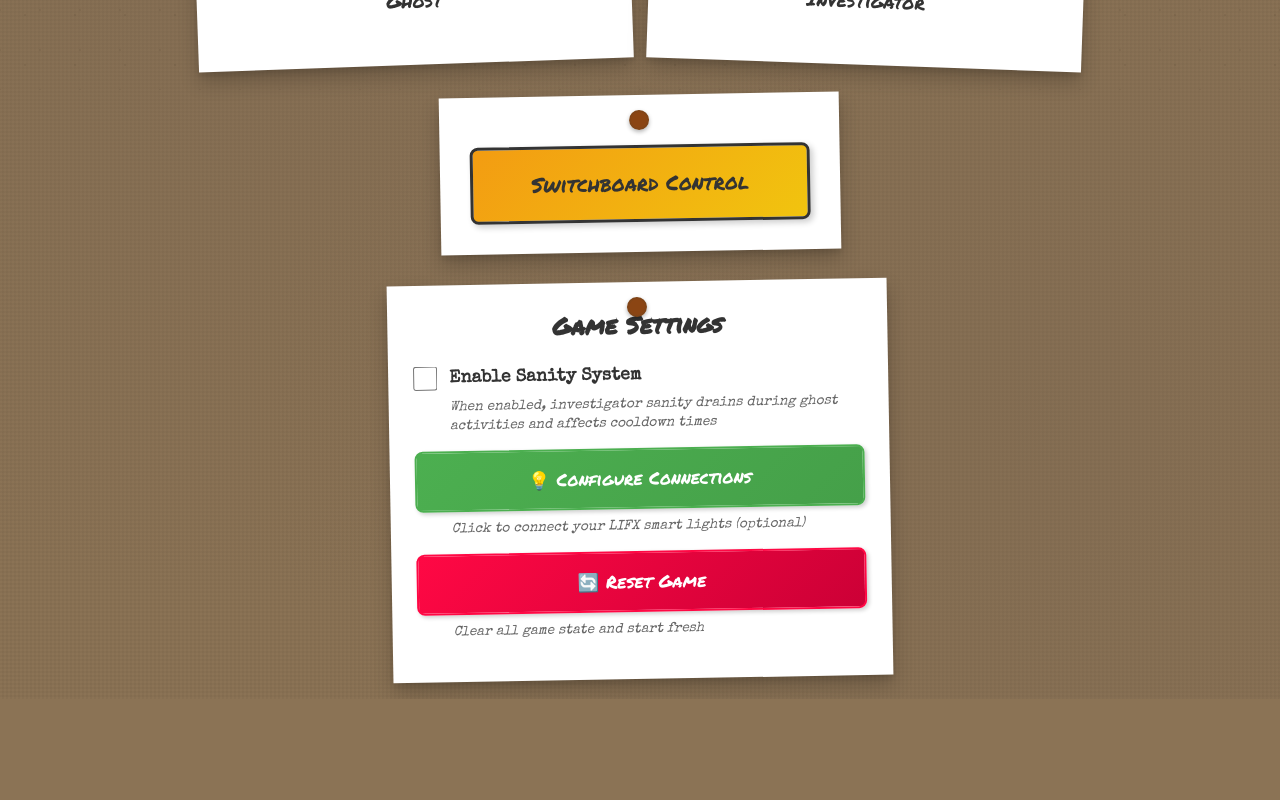
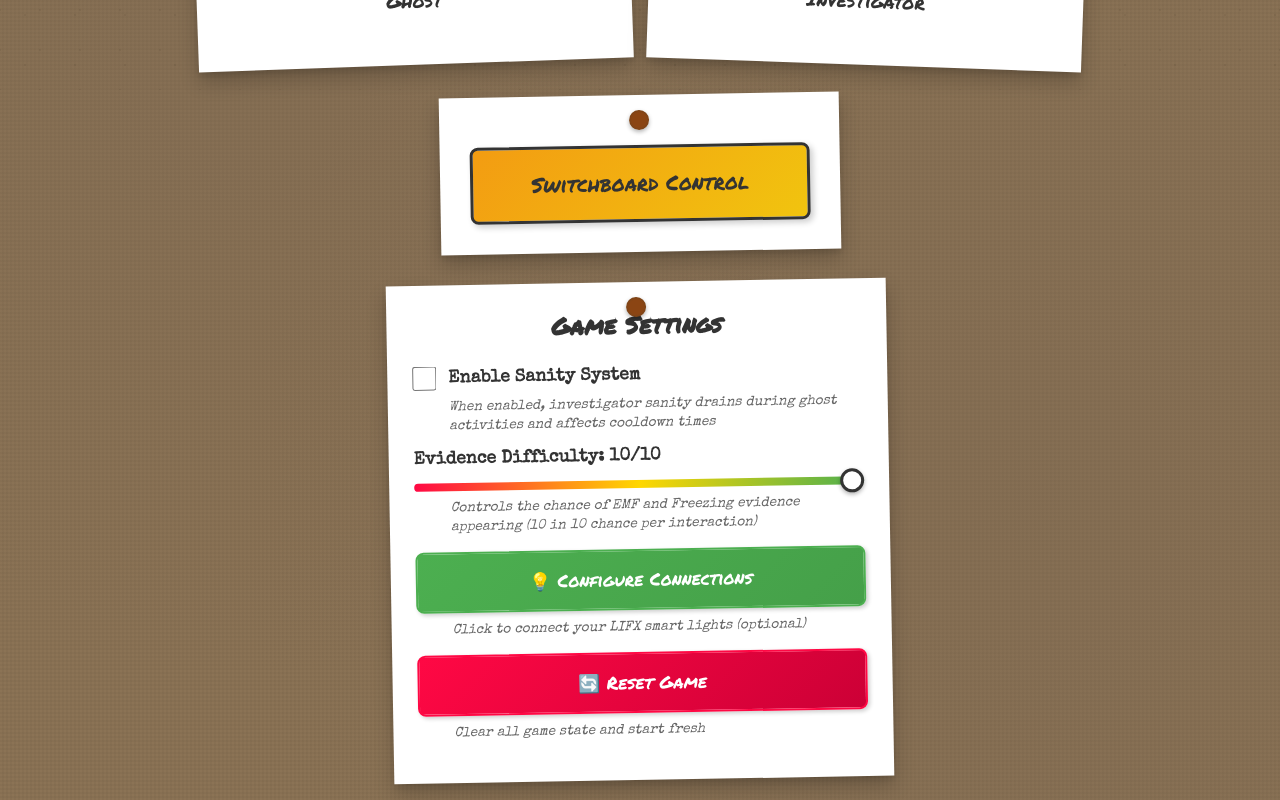
Before and after one commit to amylopes789/Phasmo_LARP, a Vue app: page / in a window 1280 px wide. Shown: the part 710-1510 px from the top of the page. Before the commit the page ends 1409 px from the top, so only its background shows below. Built offline with nearby package versions, Linux system fonts and the light colour scheme.

Commit message:
add difficulty

```diff
--- a/src/App.vue
+++ b/src/App.vue
@@ -45,6 +45,22 @@
           </p>
         </div>
         <div class="setting-item">
+          <div class="setting-label-slider">
+            <span class="setting-text">Evidence Difficulty: {{ difficulty }}/10</span>
+          </div>
+          <input
+            type="range"
+            min="1"
+            max="10"
+            v-model.number="difficulty"
+            @input="updateDifficulty"
+            class="difficulty-slider"
+          >
+          <p class="setting-description">
+            Controls the chance of EMF and Freezing evidence appearing ({{ difficulty }} in 10 chance per interaction)
+          </p>
+        </div>
+        <div class="setting-item">
           <button @click="showLifxSettings = true" class="lifx-settings-btn">
             💡 Configure Connections
           </button>
@@ -84,6 +100,7 @@ const { state, updateState, resetState } = useSharedState()
 
 const selectedRole = ref(null)
 const sanityEnabled = ref(state.sanityEnabled || false)
+const difficulty = ref(state.difficulty || 10)
 const showLifxSettings = ref(false)
 const lifxConfigured = ref(false)
 
@@ -115,6 +132,10 @@ const toggleSanity = () => {
   if (!sanityEnabled.value) {
     updateState({ sanity: 100 })
   }
+}
+
+const updateDifficulty = () => {
+  updateState({ difficulty: difficulty.value })
 }
 
 const resetGame = async () => {
@@ -341,6 +362,10 @@ const resetGame = async () => {
   margin-bottom: 8px;
 }
 
+.setting-label-slider {
+  margin-bottom: 12px;
+}
+
 .setting-checkbox {
   width: 24px;
   height: 24px;
@@ -353,6 +378,52 @@ const resetGame = async () => {
   font-size: 1.1rem;
   color: #333;
   font-weight: bold;
+}
+
+.difficulty-slider {
+  width: 100%;
+  height: 8px;
+  border-radius: 5px;
+  background: linear-gradient(to right, #ff0844 0%, #ffd700 50%, #4CAF50 100%);
+  outline: none;
+  -webkit-appearance: none;
+  appearance: none;
+  cursor: pointer;
+  margin-bottom: 8px;
+}
+
+.difficulty-slider::-webkit-slider-thumb {
+  -webkit-appearance: none;
+  appearance: none;
+  width: 24px;
+  height: 24px;
+  border-radius: 50%;
+  background: white;
+  border: 3px solid #333;
+  cursor: pointer;
+  box-shadow: 0 2px 4px rgba(0, 0, 0, 0.3);
+  transition: all 0.2s ease;
+}
+
+.difficulty-slider::-webkit-slider-thumb:hover {
+  transform: scale(1.2);
+  box-shadow: 0 3px 6px rgba(0, 0, 0, 0.4);
+}
+
+.difficulty-slider::-moz-range-thumb {
+  width: 24px;
+  height: 24px;
+  border-radius: 50%;
+  background: white;
+  border: 3px solid #333;
+  cursor: pointer;
+  box-shadow: 0 2px 4px rgba(0, 0, 0, 0.3);
+  transition: all 0.2s ease;
+}
+
+.difficulty-slider::-moz-range-thumb:hover {
+  transform: scale(1.2);
+  box-shadow: 0 3px 6px rgba(0, 0, 0, 0.4);
 }
 
 .setting-description {
--- a/src/components/GhostControls.vue
+++ b/src/components/GhostControls.vue
@@ -446,7 +446,7 @@ const triggerInteraction = () => {
     }, 1000)
   }
 
-  // Send POST messages
+  // Send POST messages with delays to avoid overloading the server
   const postData = {
     interaction: interaction,
     room: selectedRoom.value,
@@ -460,14 +460,34 @@ const triggerInteraction = () => {
   // Get current ghost's evidence
   const currentGhost = ghostTypes.find(g => g.name === selectedGhost.value)
   if (currentGhost) {
-    // Send /emf if ghost has EMF Level 5
+    let delay = 5000 // 5 seconds delay
+    const difficultyChance = state.difficulty || 10 // Default to 10 if not set
+
+    // Send /emf if ghost has EMF Level 5 (with difficulty-based chance)
     if (currentGhost.evidence.includes('EMF 5')) {
-      sendPostMessage('/emf', postData)
+      const randomRoll = Math.floor(Math.random() * 10) + 1 // Random number 1-10
+      if (randomRoll <= difficultyChance) {
+        setTimeout(() => {
+          sendPostMessage('/emf', postData)
+          addLog(`EMF Level 5 detected! (${difficultyChance}/10 chance)`)
+        }, delay)
+      } else {
+        addLog(`EMF interaction occurred but no Level 5 detected (${difficultyChance}/10 chance)`)
+      }
+      delay += 5000 // Add another 5 seconds for the next request
     }
 
-    // Send /freeze if ghost has Freezing Temperatures
+    // Send /freeze if ghost has Freezing Temperatures (with difficulty-based chance)
     if (currentGhost.evidence.includes('Freezing')) {
-      sendPostMessage('/freeze', postData)
+      const randomRoll = Math.floor(Math.random() * 10) + 1 // Random number 1-10
+      if (randomRoll <= difficultyChance) {
+        setTimeout(() => {
+          sendPostMessage('/freeze', postData)
+          addLog(`Freezing temperatures detected! (${difficultyChance}/10 chance)`)
+        }, delay)
+      } else {
+        addLog(`Temperature dropped but not freezing (${difficultyChance}/10 chance)`)
+      }
     }
   }
 }
@@ -605,21 +625,29 @@ const sendPostMessage = async (endpoint, data) => {
     baseUrl = baseUrl.replace(/\/$/, '')
     const url = `${baseUrl}${endpoint}`
 
+    console.log(`Sending POST to: ${url}`)
+
     const response = await fetch(url, {
       method: 'POST',
+      mode: 'no-cors', // Allow cross-origin requests without CORS
       headers: {
         'Content-Type': 'application/json'
       },
       body: JSON.stringify(data)
     })
 
-    if (response.ok) {
-      console.log(`✅ POST to ${endpoint} successful`)
+    // Note: with no-cors mode, we can't read the response
+    if (response.type === 'opaque') {
+      console.log(`✅ POST to ${endpoint} sent (no-cors mode, response not readable)`)
+    } else if (response.ok) {
+      const responseData = await response.json()
+      console.log(`✅ POST to ${endpoint} successful:`, responseData)
     } else {
       console.warn(`⚠️ POST to ${endpoint} failed: ${response.status} ${response.statusText}`)
     }
   } catch (error) {
-    console.warn(`❌ POST to ${endpoint} error:`, error.message)
+    console.error(`❌ Failed to send POST to ${endpoint}:`, error.message)
+    console.error('Full error:', error)
   }
 }
 
--- a/src/composables/useSharedState.js
+++ b/src/composables/useSharedState.js
@@ -23,7 +23,8 @@ const loadState = () => {
     activityLog: [],
     sanity: 100,
     sanityEnabled: false,
-    evidenceState: {}
+    evidenceState: {},
+    difficulty: 10 // 1-10 scale, represents X in 10 chance for evidence requests
   }
 }
 
@@ -97,7 +98,7 @@ export function useSharedState() {
     state.isHunting = false
     state.activityLog = []
     state.sanity = 100
-    // Note: sanityEnabled is NOT reset - that's a settings preference
+    // Note: sanityEnabled and difficulty are NOT reset - those are settings preferences
     state.evidenceState = {}
   }
 
--- a/vite.config.js
+++ b/vite.config.js
@@ -5,8 +5,7 @@ export default defineConfig({
   plugins: [vue()],
   base: '/Phasmo_LARP/',
   server: {
-    port: 3000,
-    host: true // Allow access from network devices
+    port: 3000
   },
   build: {
     outDir: 'dist',
```
